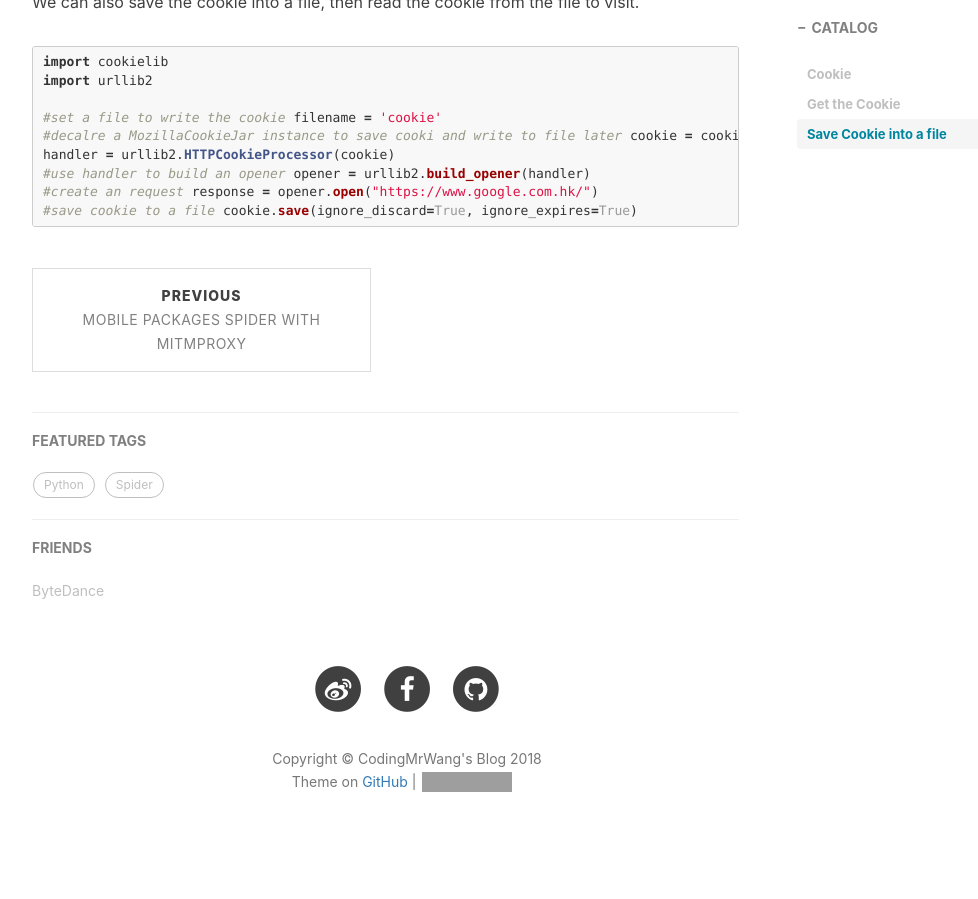
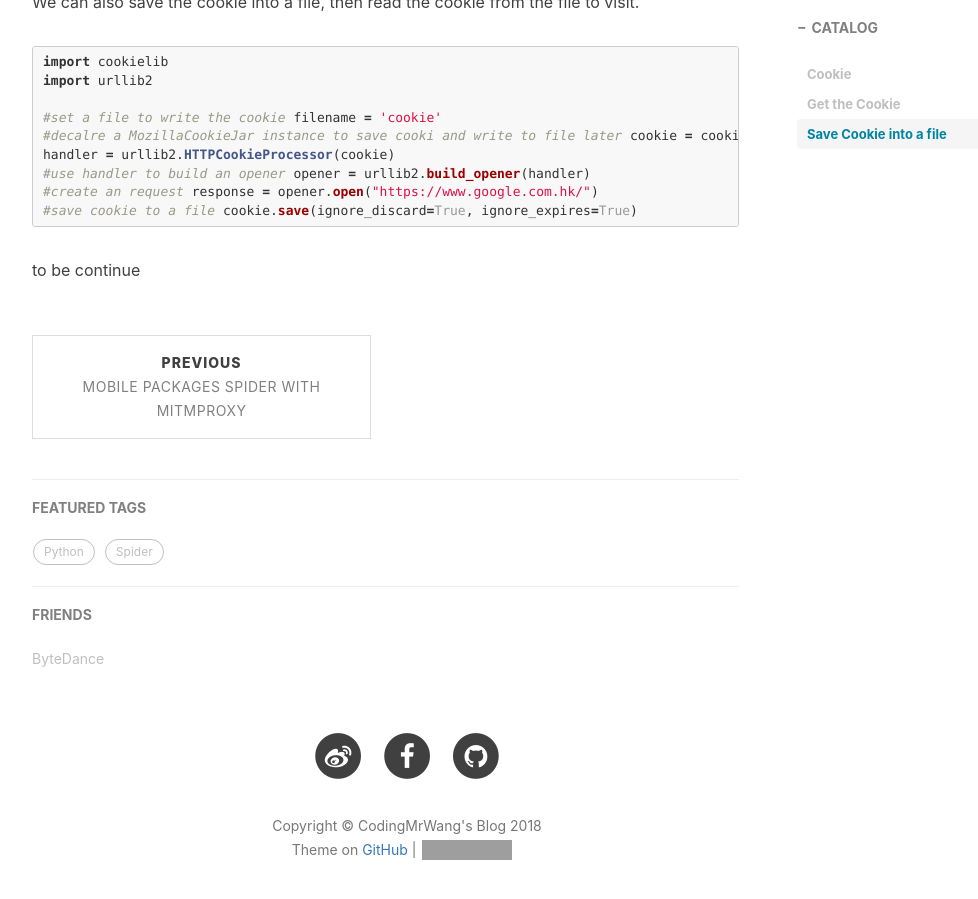
Before and after one commit to CodingMrWang/codingmrwang.github.io, a Jekyll site: the page built from _posts/2018-07-14-Cookie.md, in a window 1280 px wide and 900 px high, scrolled down 1528 px. Shown: the whole window, without its empty margins (233-1211 px from the left). Built offline with Jekyll 4.4.1, drawn with Linux system fonts in a browser that asks for light colours; nearby versions of some CDN libraries; comment, search, counter and statistics services are not loaded; grey boxes are pictures that could not be loaded.

Commit message:
change second post

````diff
--- a/_posts/2018-07-14-Cookie.md
+++ b/_posts/2018-07-14-Cookie.md
@@ -70,3 +70,5 @@ response = opener.open("https://www.google.com.hk/")
 #save cookie to a file
 cookie.save(ignore_discard=True, ignore_expires=True)
 ```
+
+to be continue
````
